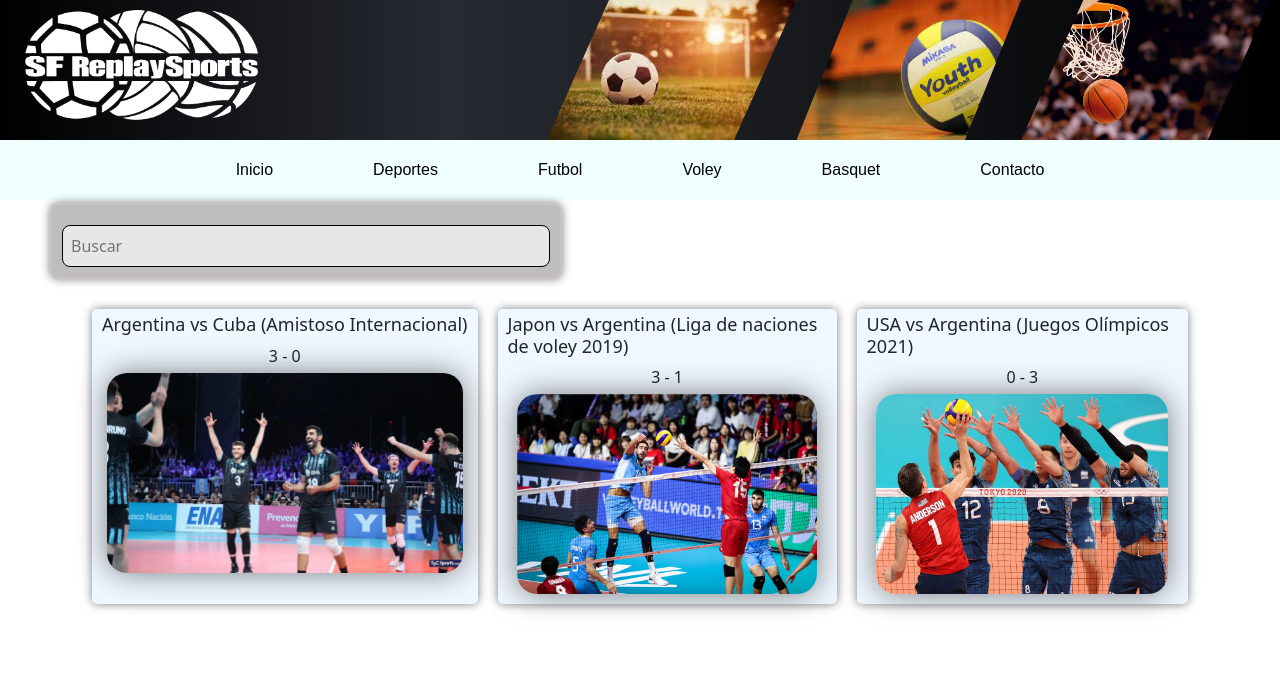
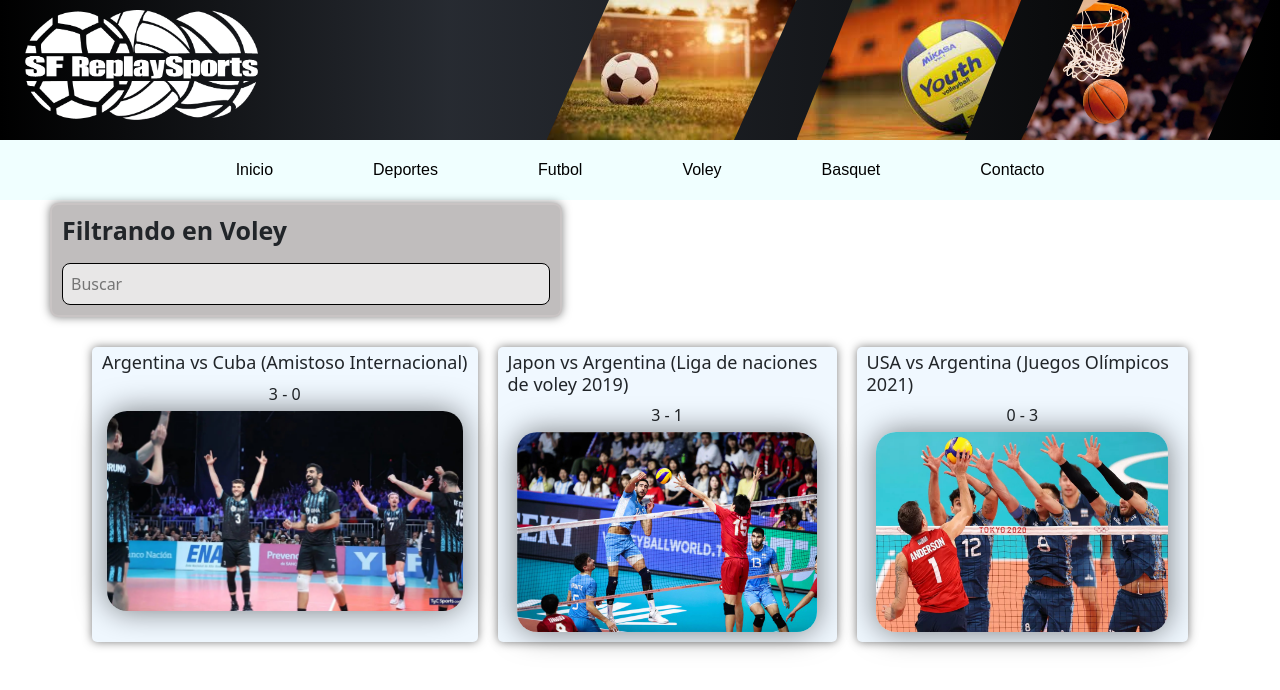
Before and after one commit to BrandonAA97/ProyectoFinal_3Cuatrimestre, an Angular app: page /Voley in a window 1280 px wide. Shown: the top 690 px of the page. Built offline with nearby package versions, Linux system fonts and the light colour scheme.

Commit message:
Casi terminado

```diff
--- a/src/app/Deportes/basquet/basquet.component.css
+++ b/src/app/Deportes/basquet/basquet.component.css
@@ -17,6 +17,10 @@
     border-radius: 20px;
     box-shadow: 0 0 30px rgba(0, 0, 0, 0.5)
 
+}
+.busq-contenido h3{
+    font-size: 25px;
+    font-weight: 750;
 }
 
 .container {
--- a/src/app/Deportes/basquet/basquet.component.html
+++ b/src/app/Deportes/basquet/basquet.component.html
@@ -1,5 +1,6 @@
 <body class = "body">
 <div class="busq-contenido">
+  <h3>Filtrando en Basquet</h3>
   <input
     class="busq-input"
     type="text"
--- a/src/app/Deportes/futbol/futbol.component.css
+++ b/src/app/Deportes/futbol/futbol.component.css
@@ -21,6 +21,10 @@
     border-radius: 20px;
     box-shadow: 0 0 30px rgba(0, 0, 0, 0.5)
 
+}
+.busq-contenido h3{
+    font-size: 25px;
+    font-weight: 750;
 }
 
 .container {
--- a/src/app/Deportes/futbol/futbol.component.html
+++ b/src/app/Deportes/futbol/futbol.component.html
@@ -1,7 +1,6 @@
 <body class="body" src="/assets/img/fondo-futbol.jpg">
-
-
   <div class="busq-contenido">
+    <h3>Filtrando en Futbol</h3>
     <input
       class="busq-input"
       type="text"
--- a/src/app/Deportes/voley/voley.component.css
+++ b/src/app/Deportes/voley/voley.component.css
@@ -12,7 +12,10 @@
     box-shadow: 0 0 30px rgba(0, 0, 0, 0.5)
 
 }
-
+.busq-contenido h3{
+    font-size: 25px;
+    font-weight: 750;
+}
 .container {
     margin: 0 auto;
 
--- a/src/app/Deportes/voley/voley.component.html
+++ b/src/app/Deportes/voley/voley.component.html
@@ -1,4 +1,5 @@
 <div class="busq-contenido">
+  <h3>Filtrando en Voley</h3>
   <input
     class="busq-input"
     type="text"
```
Lines whose indentation alone changed are shown as unchanged.
